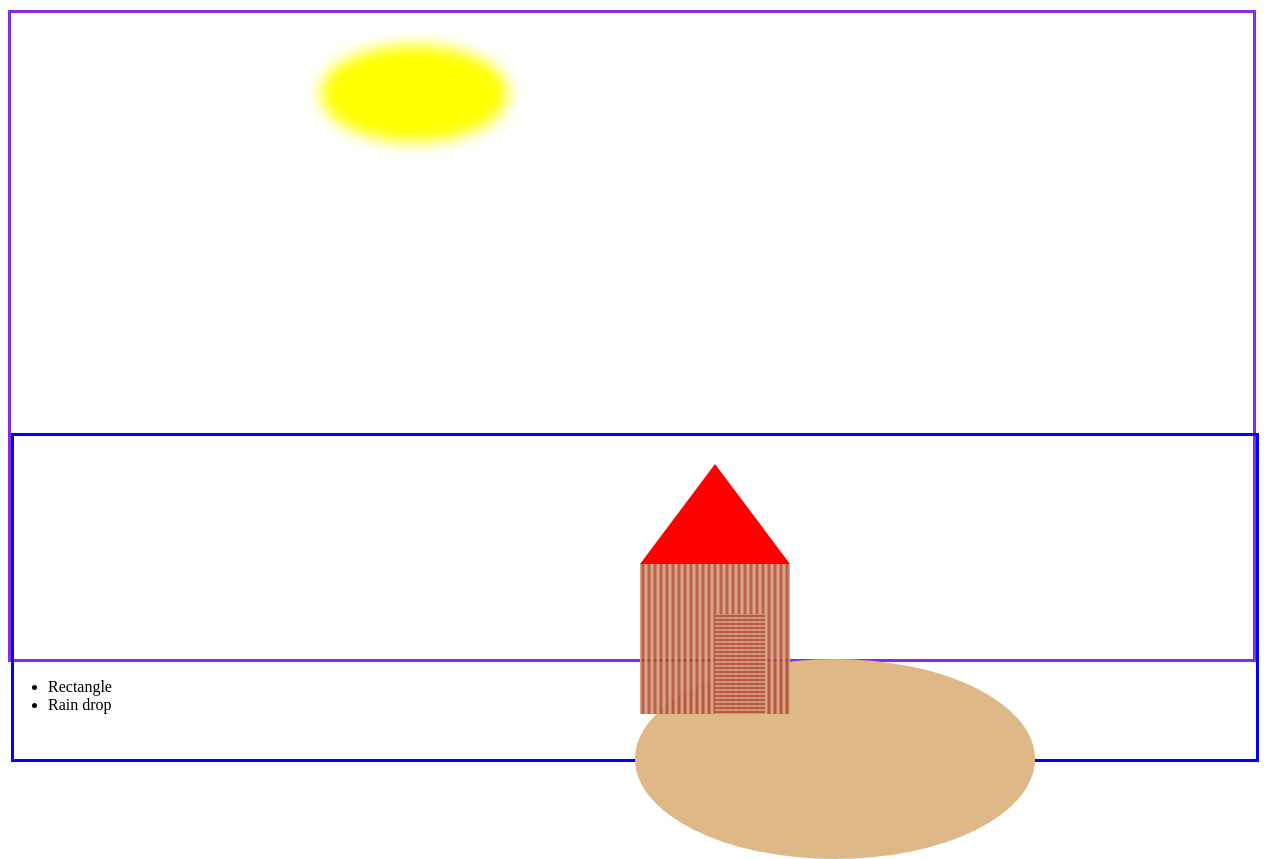
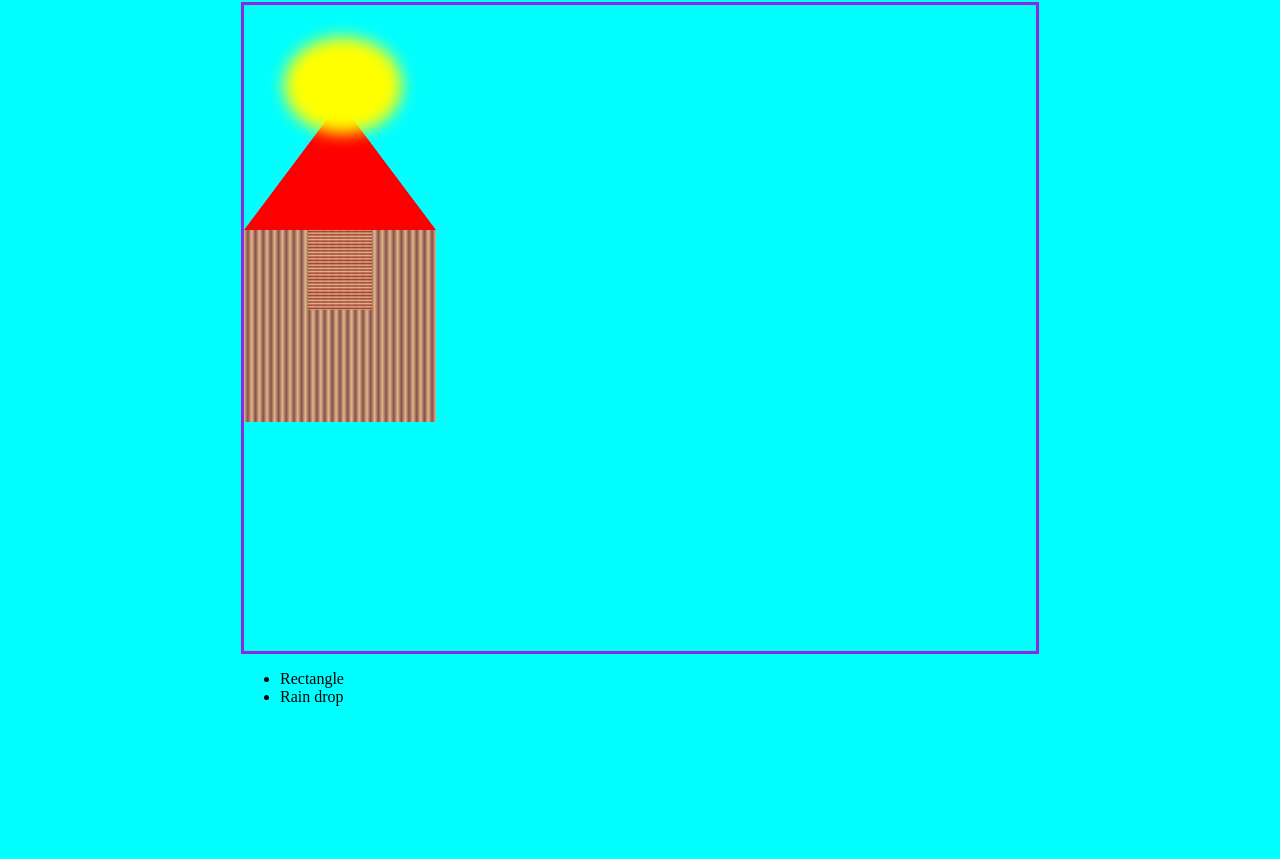
Before and after one commit to schapira/Drafts, a plain HTML site: page css samples/paint/index.html in a window 1280 px wide. Shown: the part 78-937 px from the top of the page. After the commit the page ends 800 px from the top, so only its background shows below. Drawn offline with Linux system fonts and the light colour scheme.

```diff
--- a/css samples/paint/index.html
+++ b/css samples/paint/index.html
@@ -18,17 +18,17 @@
         <div class="sun">
         </div>
 
-        <div class="mountains">
+        <!--        <div class="mountains">
             <div class="rightMountain"></div>
             <div class="leftMountain"></div>
         </div>
+    -->
         <div class="house">
             <div class="roof"></div>
             <div class="houseBody">
                 <div class="door"></div>
             </div>
         </div>
-
     </main>
     <footer>
         <ul class="credits">
--- a/css samples/paint/styles.css
+++ b/css samples/paint/styles.css
@@ -1,7 +1,8 @@
 body {
     height: 95vmin;
-    width: 98vmax;
-    align-content: center;
+    width: 100vmin;
+    margin: auto;
+    background-color: aqua;
 }
 
 h1 {
@@ -13,15 +14,16 @@
     width: 99%;
     border-color: blueviolet;
     border-style: solid;
+    margin: auto;
 }
 
+/*
 .mountains {
     width: 100%;
     height: 50%;
     align-content: center;
     position: relative;
     top: 50%;
-
     border-color: blue;
     border-style: solid;
 }
@@ -53,10 +55,12 @@
     width: 15%;
     height: 15%;
     border-radius: 50%;
+    margin: 0;
     position: relative;
-    left: 25%;
+    left: 5%;
     top: 5%;
     filter: blur(8px);
+
 }
 
 .sun:hover {
@@ -65,36 +69,34 @@
 }
 
 .house {
-    position: absolute;
-    bottom: 1%;
-    left: 50%;
+    margin: 0 auto 0;
+    /* position: absolute;
+    bottom: 8%;
+    left: auto;
+    right: auto;*/
 }
 
 .houseBody {
     background-image: repeating-linear-gradient(90deg, burlywood, rgba(165, 42, 42, 0.83) 2%, burlywood 4%);
-    width: 150px;
-    height: 150px;
-    margin: 0 auto;
-    left: 25%;
-
-
+    width: 15vw;
+    height: 15vw;
 }
 
 .roof {
     width: 0;
     height: 0;
-    border-left: 75px solid transparent;
-    border-right: 75px solid transparent;
-    border-bottom: 100px solid red;
+    border-left: 7.5vw solid transparent;
+    border-right: 7.5vw solid transparent;
+    border-bottom: 10vw solid red;
 }
 
 .door {
     background-image: repeating-linear-gradient(180deg, burlywood, rgba(165, 42, 42, 0.83) 2%, burlywood 4%);
-    width: 50px;
-    height: 100px;
-    position: absolute;
-    bottom: 0;
-    left: 50%;
+    width: 5vw;
+    height: 10vh;
+    position: relative;
+    margin: 0 auto 0;
+
 }
 
 .drop {
```
Also changed, not shown: 2 other files.
